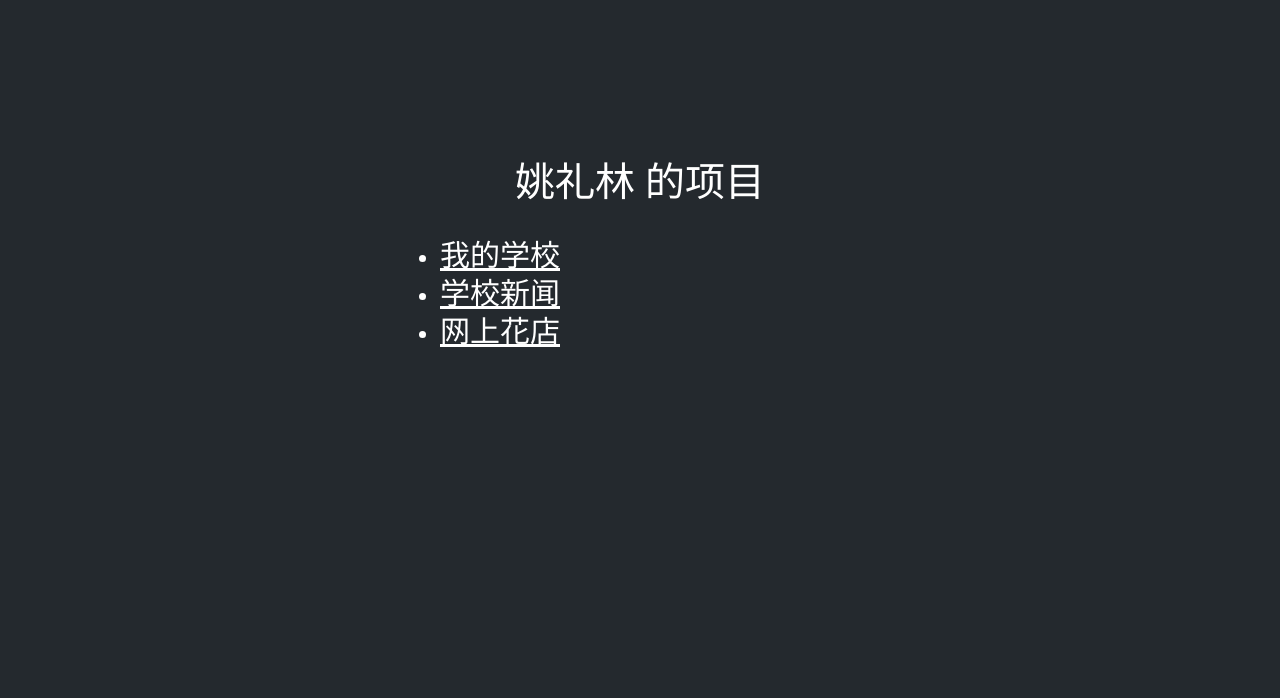
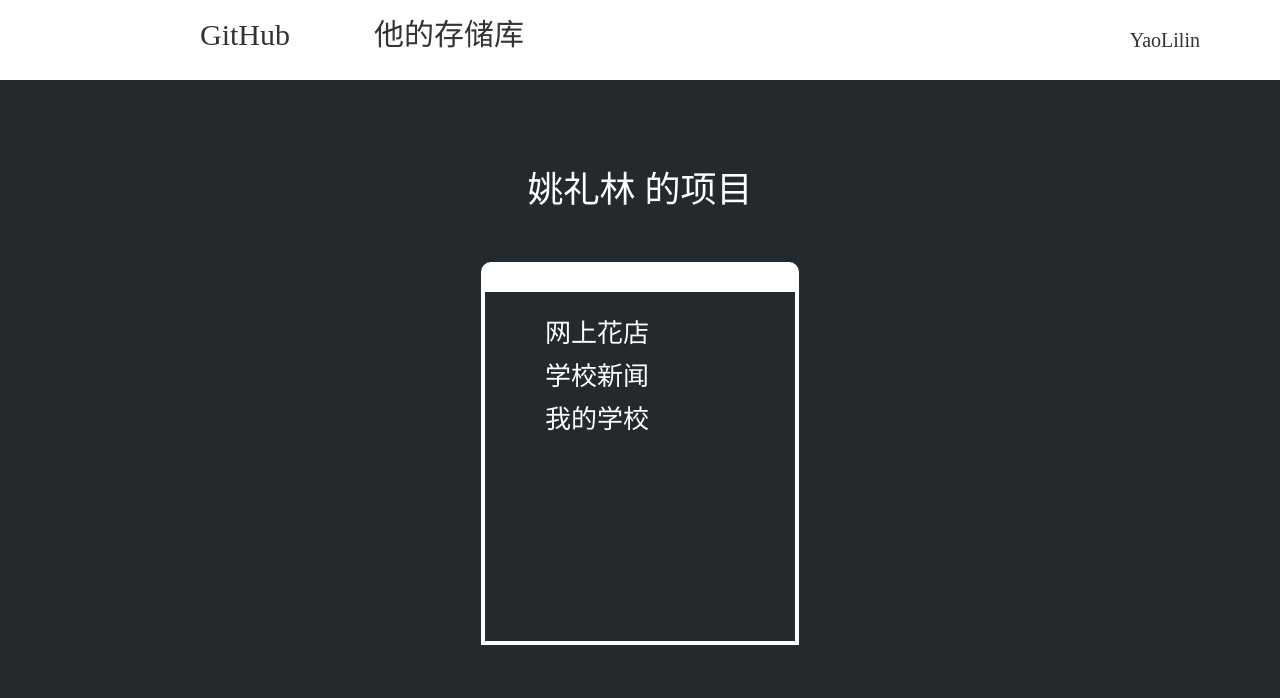
Before and after one commit to YaoLilin/-, a plain HTML site: page index.html in a window 1280 px wide. Drawn offline with Linux system fonts and the light colour scheme.

Commit message:
对网页进行了一些改进
加了导航栏、导航栏链接，设置了项目区域的边框

```diff
--- a/index.css
+++ b/index.css
@@ -9,31 +9,58 @@ body {
 h1 {
 	color: #fff;
 	text-align: center;
-	font: 40px "微软雅黑";
-	margin-top: 150px;
+	font-size: 36px;
+	font-family: "微软雅黑";
+	margin-top: 80px;
+	font-weight: normal;
 }
-ul {
-	margin: 0 auto;
-	width: 400px;
+.project_list {
+	line-height: 36px;
+	list-style: none;
+	color: #fff;
+	text-decoration: none;
 }
-.project_url {
-	line-height: 36px;
-	font-size: 24px;
-	font-family: “微软雅黑”;
-	color: #fff;
-	font-style: normal;
-	padding-top: 30px;
-}
-.project .project_url a {
-	font-size: 30px;
-	color: #fff;
-	font-style: normal;
+.heads .name {
+	float: right;
+	padding-right: 80px;
+	color: #333;
+	font: 20px "微软雅黑";
+	line-height: 80px
 }
 
+.pj_url {
+	text-decoration: none;
+	color: #fff;
+	font: 26px "微软雅黑";
+}
+
+
+
+
 div.project {
-	width: 400px;
-	margin: 150px auto;
+	width: 250px;
+	margin: 50px auto;
 	height: auto;
-	border: 30px 3px 3px;
+	border-width:30px 4px 4px 4px;
 	border-color: #fff;
+	border-style:solid;
+	border-color: white;
+	padding: 20px 0px 200px 60px;
+	border-top-left-radius: 10px;
+	border-top-right-radius: 10px;
 }
+.heads {
+	width: max;
+	height: 80px;
+	background-color: #FFFFFF;
+	padding-left: 200px;
+	line-height: 80px;
+}
+.daohang {
+	padding-right: 80px;
+}
+.daohang .dh_url {
+	text-decoration: none;
+	color: #333;
+	font: 30px "微软雅黑";
+}
--- a/index.html
+++ b/index.html
@@ -1,18 +1,24 @@
 <!doctype html>
+<html lang="cn">
 <html>
 <head>
 <meta charset="utf-8">
-<title>无标题文档</title>
+<title>个人主页</title>
 <link href="index.css" rel="stylesheet" type="text/css">
 </head>
 
 <body>
+<div class="heads">
+  <span class="daohang"> <a href="https://github.com/" class="dh_url">GitHub</a> </span>
+  <span class="daohang"> <a href="https://github.com/YaoLilin/demo.git" class="dh_url">他的存储库</a> </span>
+  <span class="name">YaoLilin</span>
+</div>
+<h1>姚礼林&nbsp;的项目</h1>
 <div class="project">
-	<h1>姚礼林 的项目</h1>
-  <ul class="project_url">
-    <li><a href="作业：我的学校/index.html">我的学校</a></li>
-    <li><a href="作业：学校新闻/index.html">学校新闻</a></li>
-    <li><a href="网上花店/index.html">网上花店</a></li>
+  <ul class="project_list">
+    <li><a href="网上花店/index.html" target="_blank" class="pj_url">网上花店</a></li>
+    <li><a href="作业：学校新闻/index.html" target="_blank" class="pj_url">学校新闻</a></li>
+    <li><a href="作业：我的学校/index.html" target="_blank" class="pj_url">我的学校</a></li>
   </ul>
 </div>
 </body>
```
